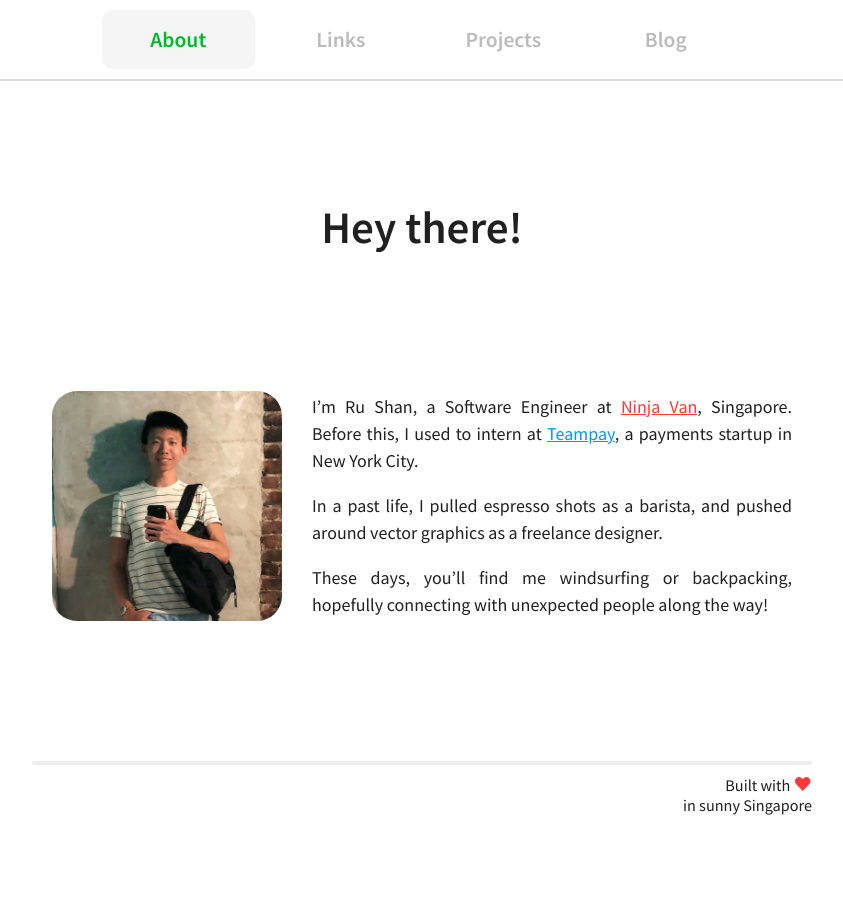
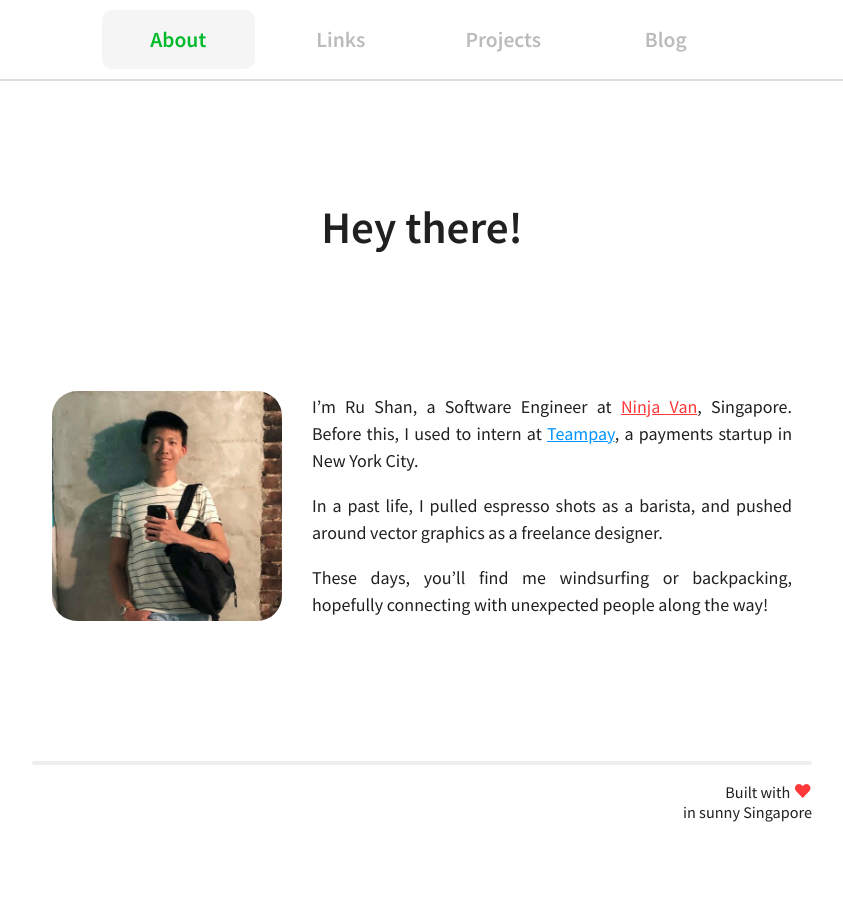
Before and after one commit to rskhor/website, a Jekyll site: the page built from index.html, in a window 1280 px wide. Shown: the whole page, without its empty margins (218-1061 px from the left). Built offline with Jekyll 4.4.1, drawn with Linux system fonts in a browser that asks for light colours.

Commit message:
Finalise footer bar

```diff
--- a/_sass/footer-bar.scss
+++ b/_sass/footer-bar.scss
@@ -1,5 +1,6 @@
 .footer-bar-positioner {
-  height: 100px;
+  height: 140px;
+
   max-width: 800px;
 
   margin: 140px auto 0px auto;
@@ -7,9 +8,8 @@
 }
 
 .footer-bar-custom-text {
-  margin-top: 10px;
+  margin-top: 1.0em;
 
-  line-height: 1.2em;
   font-size: 0.9em;
 
   text-align: right;
```
